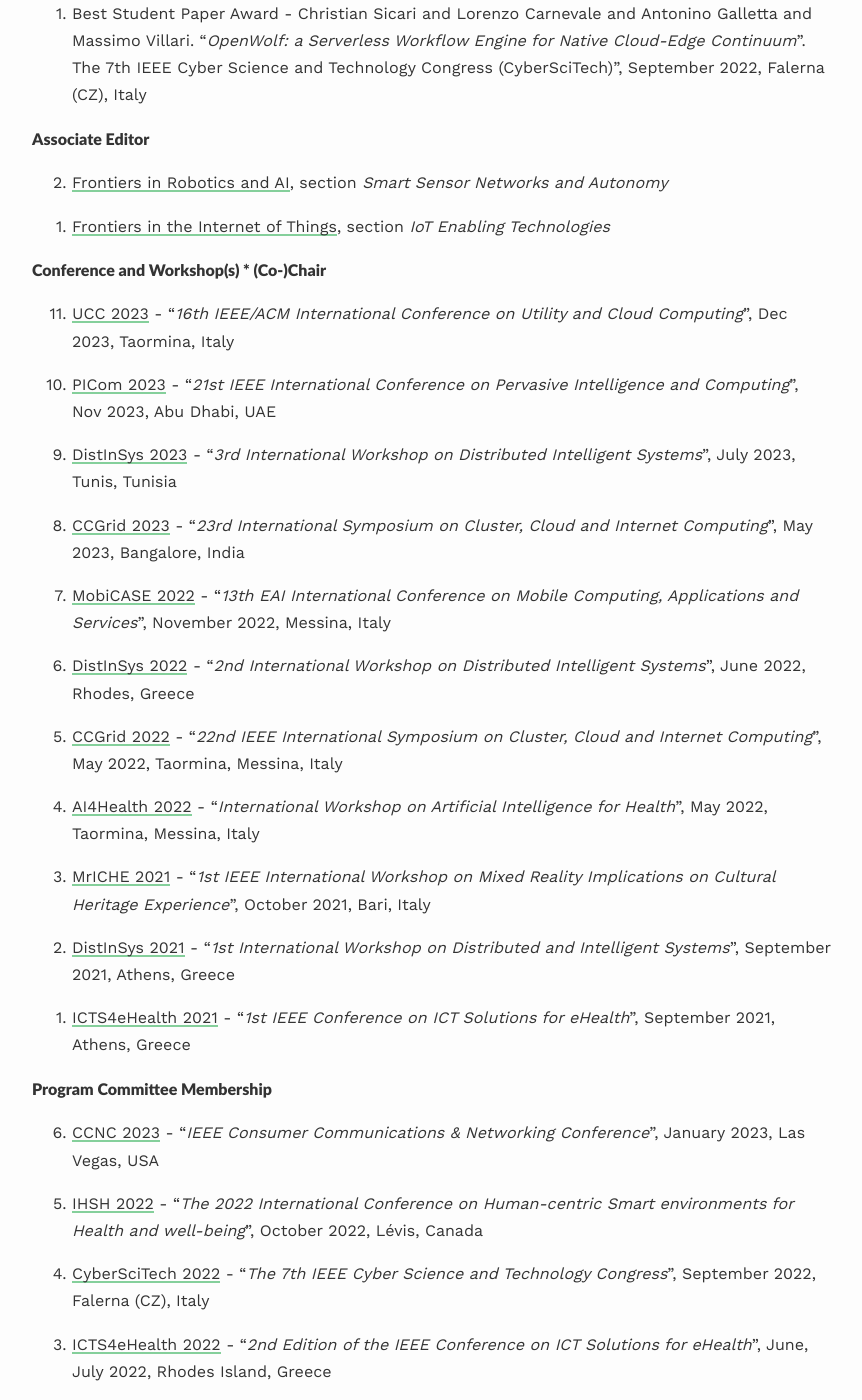
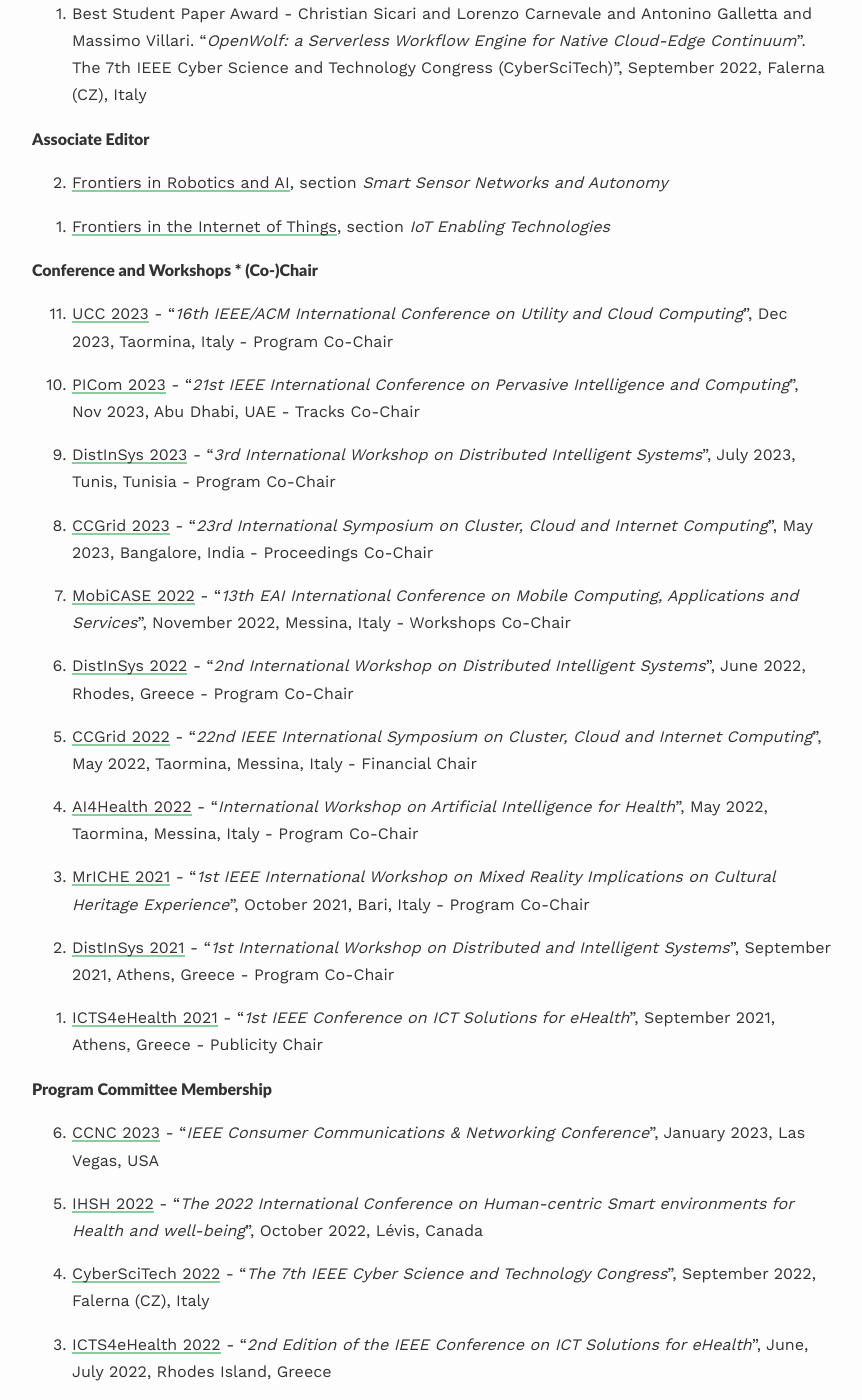
Before and after one commit to lcarnevale/lcarnevale.github.io, a Jekyll site: the page built from _pages/activities.md, in a window 1280 px wide and 1400 px high, scrolled down 509 px. Shown: the whole window, without its empty margins (208-1070 px from the left). Built offline with Jekyll 4.4.1, drawn with Linux system fonts in a browser that asks for light colours; nearby versions of some CDN libraries; some web fonts are replaced.

Commit message:
include role in chairing activities

```diff
--- a/_pages/activities.md
+++ b/_pages/activities.md
@@ -24,28 +24,28 @@
 0. [Frontiers in the Internet of Things](https://www.frontiersin.org/journals/the-internet-of-things/sections/iot-enabling-technologies), section <i>IoT Enabling Technologies</i>
 {: reversed="reversed"}
 
-#### Conference and Workshop(s) * (Co-)Chair
-0. [UCC 2023](https://ucc-conference.org/) - "<i>16th IEEE/ACM International Conference on Utility and Cloud Computing</i>", Dec 2023, Taormina, Italy
+#### Conference and Workshops * (Co-)Chair
+0. [UCC 2023](https://ucc-conference.org/) - "<i>16th IEEE/ACM International Conference on Utility and Cloud Computing</i>", Dec 2023, Taormina, Italy - Program Co-Chair
 
-0. [PICom 2023](https://icnetlab.org/cyber-science2023/picom/index.html) - "<i>21st IEEE International Conference on Pervasive Intelligence and Computing</i>", Nov 2023, Abu Dhabi, UAE
+0. [PICom 2023](https://icnetlab.org/cyber-science2023/picom/index.html) - "<i>21st IEEE International Conference on Pervasive Intelligence and Computing</i>", Nov 2023, Abu Dhabi, UAE - Tracks Co-Chair
 
-0. [DistInSys 2023](https://fcrlab.unime.it/calls/distinsys2023) - "<i>3rd International Workshop on Distributed Intelligent Systems</i>", July 2023, Tunis, Tunisia
+0. [DistInSys 2023](https://fcrlab.unime.it/calls/distinsys2023) - "<i>3rd International Workshop on Distributed Intelligent Systems</i>", July 2023, Tunis, Tunisia - Program Co-Chair
 
-0. [CCGrid 2023](https://ccgrid2023.iisc.ac.in/) - "<i>23rd International Symposium on Cluster, Cloud and Internet Computing</i>", May 2023, Bangalore, India
+0. [CCGrid 2023](https://ccgrid2023.iisc.ac.in/) - "<i>23rd International Symposium on Cluster, Cloud and Internet Computing</i>", May 2023, Bangalore, India - Proceedings Co-Chair
 
-0. [MobiCASE 2022](https://mobicase.eai-conferences.org/2022) - "<i>13th EAI International Conference on Mobile Computing, Applications and Services</i>", November 2022, Messina, Italy
+0. [MobiCASE 2022](https://mobicase.eai-conferences.org/2022) - "<i>13th EAI International Conference on Mobile Computing, Applications and Services</i>", November 2022, Messina, Italy - Workshops Co-Chair
 
-0. [DistInSys 2022](https://fcrlab.unime.it/calls/distinsys2022) - "<i>2nd International Workshop on Distributed Intelligent Systems</i>", June 2022, Rhodes, Greece
+0. [DistInSys 2022](https://fcrlab.unime.it/calls/distinsys2022) - "<i>2nd International Workshop on Distributed Intelligent Systems</i>", June 2022, Rhodes, Greece - Program Co-Chair
 
-0. [CCGrid 2022](https://fcrlab.unime.it/ccgrid22) - "<i>22nd IEEE International Symposium on Cluster, Cloud and Internet Computing</i>", May 2022, Taormina, Messina, Italy
+0. [CCGrid 2022](https://fcrlab.unime.it/ccgrid22) - "<i>22nd IEEE International Symposium on Cluster, Cloud and Internet Computing</i>", May 2022, Taormina, Messina, Italy - Financial Chair
 
-0. [AI4Health 2022](https://www.ai4health.icar.cnr.it/ai4health2022/index.html) - "<i>International Workshop on Artificial Intelligence for Health</i>", May 2022, Taormina, Messina, Italy
+0. [AI4Health 2022](https://www.ai4health.icar.cnr.it/ai4health2022/index.html) - "<i>International Workshop on Artificial Intelligence for Health</i>", May 2022, Taormina, Messina, Italy - Program Co-Chair
 
-0. [MrICHE 2021](https://fcrlab.unime.it/calls/mriche2021) - "<i>1st IEEE International Workshop on Mixed Reality Implications on Cultural Heritage Experience</i>", October 2021, Bari, Italy
+0. [MrICHE 2021](https://fcrlab.unime.it/calls/mriche2021) - "<i>1st IEEE International Workshop on Mixed Reality Implications on Cultural Heritage Experience</i>", October 2021, Bari, Italy - Program Co-Chair
 
-0. [DistInSys 2021](https://fcrlab.unime.it/calls/distinsys2021) - "<i>1st International Workshop on Distributed and Intelligent Systems</i>", September 2021, Athens, Greece
+0. [DistInSys 2021](https://fcrlab.unime.it/calls/distinsys2021) - "<i>1st International Workshop on Distributed and Intelligent Systems</i>", September 2021, Athens, Greece - Program Co-Chair
 
-0. [ICTS4eHealth 2021](https://www.icts4ehealth.icar.cnr.it/ICTS4eHealth2021/index.html) - "<i>1st IEEE Conference on ICT Solutions for eHealth</i>", September 2021, Athens, Greece
+0. [ICTS4eHealth 2021](https://www.icts4ehealth.icar.cnr.it/ICTS4eHealth2021/index.html) - "<i>1st IEEE Conference on ICT Solutions for eHealth</i>", September 2021, Athens, Greece - Publicity Chair
 {: reversed="reversed"}
 
 #### Program Committee Membership
```
